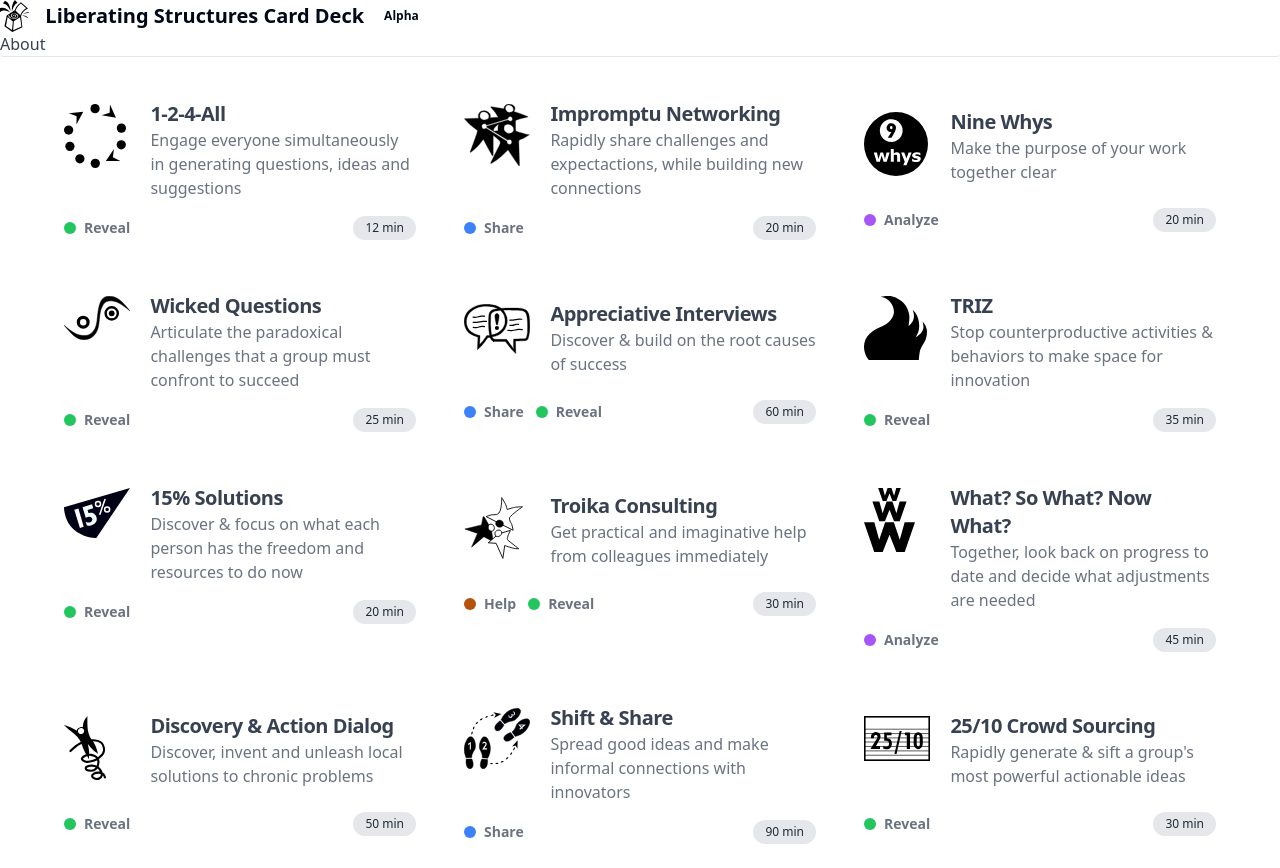
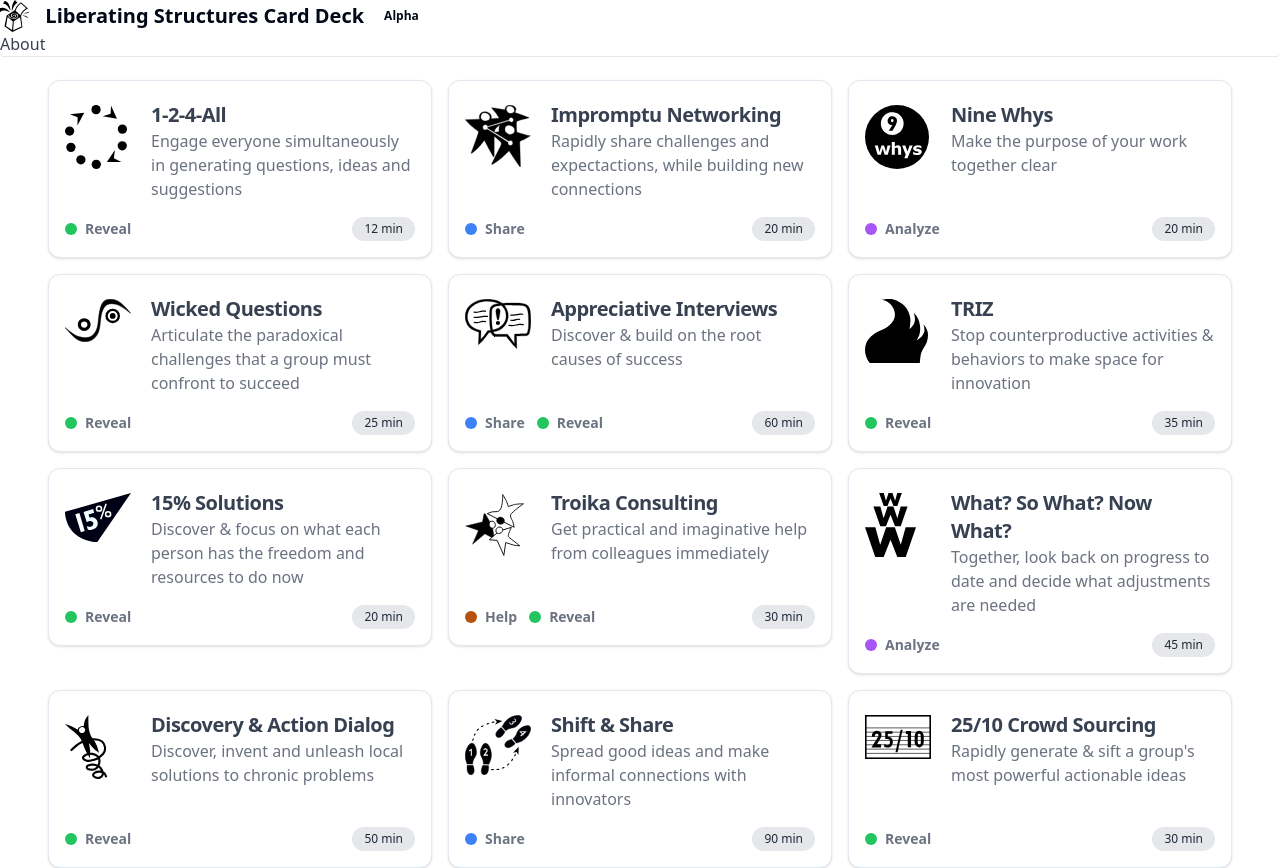
Before and after one commit to vpapadopou/ls-cards-online, a React (Vite) app: page / in a window 1280 px wide. Shown: the top 868 px of the page. Built offline with nearby package versions, Linux system fonts and the light colour scheme; the HTML template or start-up script is replaced by a standard one.

Commit message:
Added shadcn card component

```diff
--- a/src/components/ls-card/LSCardPreview.jsx
+++ b/src/components/ls-card/LSCardPreview.jsx
@@ -1,30 +1,16 @@
 import React from 'react';
 import PropTypes from 'prop-types';
 
-import { Card } from 'flowbite-react';
+import { Card, CardContent } from '@/components/ui/card';
 
 import LSCardHeader from './LSCardHeader';
 
-/* Use a custom card theme in order to have a proper full size
-   card with minimum height that appears the same as all other
-   cards */
-const customCardTheme = {
-  root: {
-    children: 'flex flex-col place-content-evenly gap-4 min-h-44 p-4',
-  },
-};
-
 function LSCardPreview({ data, onClick }) {
   return (
-    // On click send back the card id so we can now which card we show in the modal
-    <Card
-      className="max-w-sm hover:bg-gray-50 dark:hover:bg-gray-600"
-      theme={customCardTheme}
-      onClick={() => onClick(data.id)}
-      onKeyDown={() => onClick(data.id)}
-      role="button"
-    >
-      <LSCardHeader data={data} />
+    <Card className="max-w-sm hover:bg-gray-50 dark:hover:bg-gray-600" onClick={() => onClick(data.id)} role="button">
+      <CardContent className="flex flex-col min-h-44 place-content-between gap-4 p-4">
+        <LSCardHeader data={data} />
+      </CardContent>
     </Card>
   );
 }
--- /dev/null
+++ b/src/components/ui/card.jsx
@@ -0,0 +1,33 @@
+import * as React from 'react';
+
+import { cn } from '@/lib/utils';
+
+const Card = React.forwardRef(({ className, ...props }, ref) => (
+  <div ref={ref} className={cn('rounded-xl border bg-card text-card-foreground shadow', className)} {...props} />
+));
+Card.displayName = 'Card';
+
+const CardHeader = React.forwardRef(({ className, ...props }, ref) => (
+  <div ref={ref} className={cn('flex flex-col space-y-1.5 p-6', className)} {...props} />
+));
+CardHeader.displayName = 'CardHeader';
+
+const CardTitle = React.forwardRef(({ className, ...props }, ref) => (
+  <h3 ref={ref} className={cn('font-semibold leading-none tracking-tight', className)} {...props} />
+));
+CardTitle.displayName = 'CardTitle';
+
+const CardDescription = React.forwardRef(({ className, ...props }, ref) => (
+  <p ref={ref} className={cn('text-sm text-muted-foreground', className)} {...props} />
+));
+CardDescription.displayName = 'CardDescription';
+
+const CardContent = React.forwardRef(({ className, ...props }, ref) => <div ref={ref} className={cn('p-6 pt-0', className)} {...props} />);
+CardContent.displayName = 'CardContent';
+
+const CardFooter = React.forwardRef(({ className, ...props }, ref) => (
+  <div ref={ref} className={cn('flex items-center p-6 pt-0', className)} {...props} />
+));
+CardFooter.displayName = 'CardFooter';
+
+export { Card, CardHeader, CardFooter, CardTitle, CardDescription, CardContent };
```
